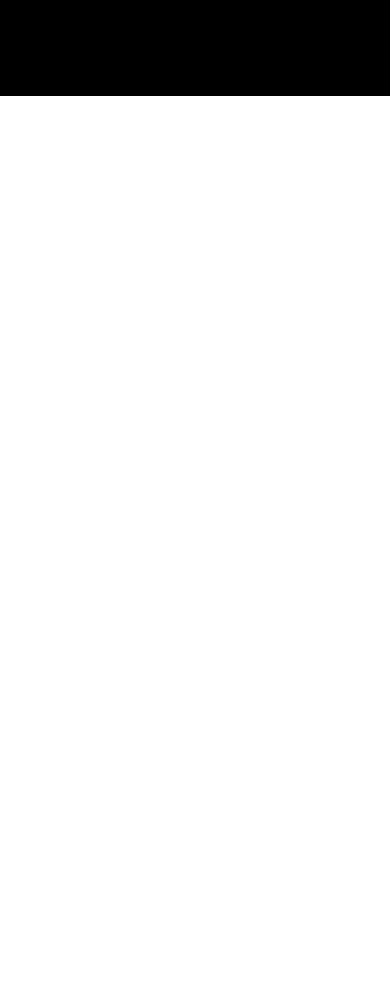
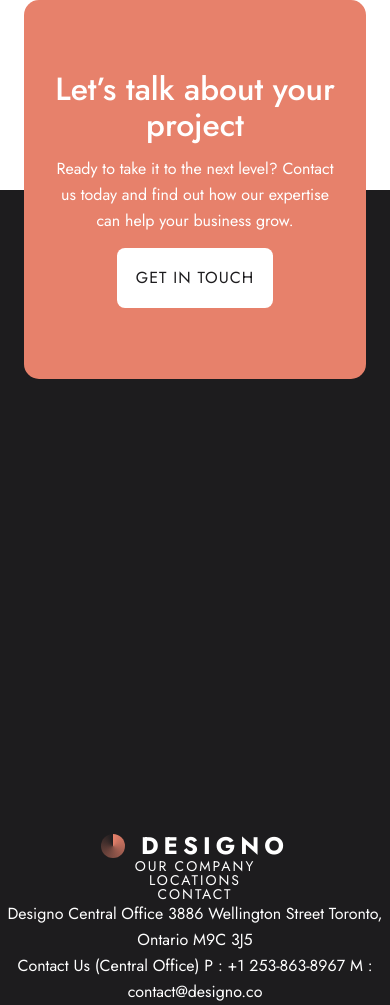
Before and after one commit to akashsiddamshetty/designo, a Next.js app: page / in a window 390 px wide. Built offline with nearby package versions, Linux system fonts and the light colour scheme.

Commit message:
feat - footer top card ui added

```diff
--- a/app/globals.css
+++ b/app/globals.css
@@ -8,4 +8,32 @@
 }
 body {
   background: white;
+  font-size: 16px;
+  line-height: 26px;
+  font-weight: 400;
 }
+
+h1 {
+  font-weight: 500;
+  font-size: 48px;
+  line-height: 48px;
+}
+
+h3 {
+  font-weight: 500;
+  font-size: 20px;
+  line-height: 26px;
+  letter-spacing: 5px;
+}
+
+@layer base {
+  a {
+    @apply text-[14px] font-[400] uppercase leading-[14px] tracking-[2px];
+  }
+}
+
+@layer components {
+  .matrix {
+    transform: matrix(0, -1, -1, 0, 0, 0);
+  }
+}
--- a/app/layout.tsx
+++ b/app/layout.tsx
@@ -1,7 +1,4 @@
 import "./globals.css";
-import { Inter } from "next/font/google";
-
-const inter = Inter({ subsets: ["latin"] });
 
 export const metadata = {
   title: "DESIGNO",
@@ -18,7 +15,7 @@ export default function RootLayout({
 }) {
   return (
     <html lang="en">
-      <body className={inter.className}>{children}</body>
+      <body>{children}</body>
     </html>
   );
 }
--- a/app/page.tsx
+++ b/app/page.tsx
@@ -1,4 +1,5 @@
 import Footer from "@/components/Footer";
+import Logo from "@/components/Logo";
 
 export default function Home() {
   return (
--- a/components/Footer.tsx
+++ b/components/Footer.tsx
@@ -1,19 +1,33 @@
 import React, { FC } from "react";
+import Button from "./ui/Button";
+import H2 from "./ui/H2";
+import Logo from "./Logo";
+import Link from "next/link";
 
 interface FooterProps {}
 
 const Footer: FC<FooterProps> = ({}) => {
   return (
-    <div className="relative w-full h-[1005px]">
-      <div className="absolute bg-peach">
-        Let’s talk about your project Ready to take it to the next level?
-        Contact us today and find out how our expertise can help your business
-        grow. Get in touch Our
+    <div className="relative flex h-[1005px] w-full  items-end justify-end">
+      <div className="absolute top-0 mx-[24px] flex h-[379px] flex-col items-center justify-around rounded-[15px] bg-peach px-[24px] py-[64px] text-center text-white">
+        <H2>Let’s talk about your project</H2>
+        <p>
+          Ready to take it to the next level? Contact us today and find out how
+          our expertise can help your business grow.
+        </p>
+        <Button>Get in touch </Button>
       </div>
-      <div className="bg-black">
-        company Locations Contact Designo Central Office 3886 Wellington Street
-        Toronto, Ontario M9C 3J5 Contact Us (Central Office) P : +1 253-863-8967
-        M : contact@designo.co
+      <div className="flex h-[815px] flex-col items-center justify-end bg-black text-center text-white">
+        <Logo />
+        <Link href="/our-company">Our company</Link>
+        <Link href="/locations">Locations </Link>
+        <Link href="/contact">Contact</Link>
+        <p>
+          Designo Central Office 3886 Wellington Street Toronto, Ontario M9C 3J5
+        </p>
+        <p>
+          Contact Us (Central Office) P : +1 253-863-8967 M : contact@designo.co
+        </p>
       </div>
     </div>
   );
--- /dev/null
+++ b/components/Logo.tsx
@@ -0,0 +1,16 @@
+import React, { FC } from "react";
+
+interface LogoProps {}
+
+const Logo: FC<LogoProps> = ({}) => {
+  return (
+    <div className="flex items-center gap-[16px]">
+      <div className=" matrix h-[24px] w-[24px] rounded-full bg-conic-gradient "></div>
+      <div className="text-[24px] font-[700] leading-[27px] tracking-[5px]">
+        DESIGNO
+      </div>
+    </div>
+  );
+};
+
+export default Logo;
--- /dev/null
+++ b/components/ui/Button.tsx
@@ -0,0 +1,15 @@
+import React, { FC, ReactNode } from "react";
+
+interface ButtonProps {
+  children: ReactNode;
+}
+
+const Button: FC<ButtonProps> = ({ children }) => {
+  return (
+    <button className="text-black rounded-[8px] tracking-[1px] px-[19px] py-[17px] uppercase bg-white">
+      {children}
+    </button>
+  );
+};
+
+export default Button;
--- /dev/null
+++ b/components/ui/H2.tsx
@@ -0,0 +1,15 @@
+import React, { FC, HtmlHTMLAttributes, ReactNode } from "react";
+
+interface H2Props extends HtmlHTMLAttributes<HTMLHeadingElement> {
+  children: ReactNode;
+}
+
+const H2: FC<H2Props> = ({ children }) => {
+  return (
+    <h2 className="font-[500] text-[32px] leading-[36px] md:text-[40px] md:leading-[48px]">
+      {children}
+    </h2>
+  );
+};
+
+export default H2;
--- a/package.json
+++ b/package.json
@@ -13,6 +13,7 @@
     "@types/react": "18.2.12",
     "@types/react-dom": "18.2.5",
     "autoprefixer": "10.4.14",
+    "class-variance-authority": "^0.6.0",
     "eslint": "8.42.0",
     "eslint-config-next": "13.4.5",
     "next": "13.4.5",
@@ -21,5 +22,9 @@
     "react-dom": "18.2.0",
     "tailwindcss": "3.3.2",
     "typescript": "5.1.3"
+  },
+  "devDependencies": {
+    "prettier": "^2.8.8",
+    "prettier-plugin-tailwindcss": "^0.3.0"
   }
 }
--- a/tailwind.config.js
+++ b/tailwind.config.js
@@ -1,18 +1,29 @@
 /** @type {import('tailwindcss').Config} */
 module.exports = {
   content: [
-    './pages/**/*.{js,ts,jsx,tsx,mdx}',
-    './components/**/*.{js,ts,jsx,tsx,mdx}',
-    './app/**/*.{js,ts,jsx,tsx,mdx}',
+    "./pages/**/*.{js,ts,jsx,tsx,mdx}",
+    "./components/**/*.{js,ts,jsx,tsx,mdx}",
+    "./app/**/*.{js,ts,jsx,tsx,mdx}",
   ],
   theme: {
     extend: {
       backgroundImage: {
-        'gradient-radial': 'radial-gradient(var(--tw-gradient-stops))',
-        'gradient-conic':
-          'conic-gradient(from 180deg at 50% 50%, var(--tw-gradient-stops))',
+        "gradient-radial": "radial-gradient(var(--tw-gradient-stops))",
+        "gradient-conic":
+          "conic-gradient(from 180deg at 50% 50%, var(--tw-gradient-stops))",
+        "conic-gradient":
+          "conic-gradient(from 90deg at 50% 50%, rgba(231, 129, 107, 0.0001) 0deg, #E7816B 359.74deg, rgba(231, 129, 107, 0.0001) 360deg)",
+      },
+      colors: {
+        peach: "#E7816B",
+        black: "#1D1C1E",
+        white: "#FFFFFF",
+        light_peach: "#FFAD9B",
+        dark_grey: "#333136",
+        light_grey: "#DFDFDF",
       },
     },
   },
+
   plugins: [],
-}
+};
```
Also changed, not shown: 1 other file (tests, documents, lock files or other folders).
